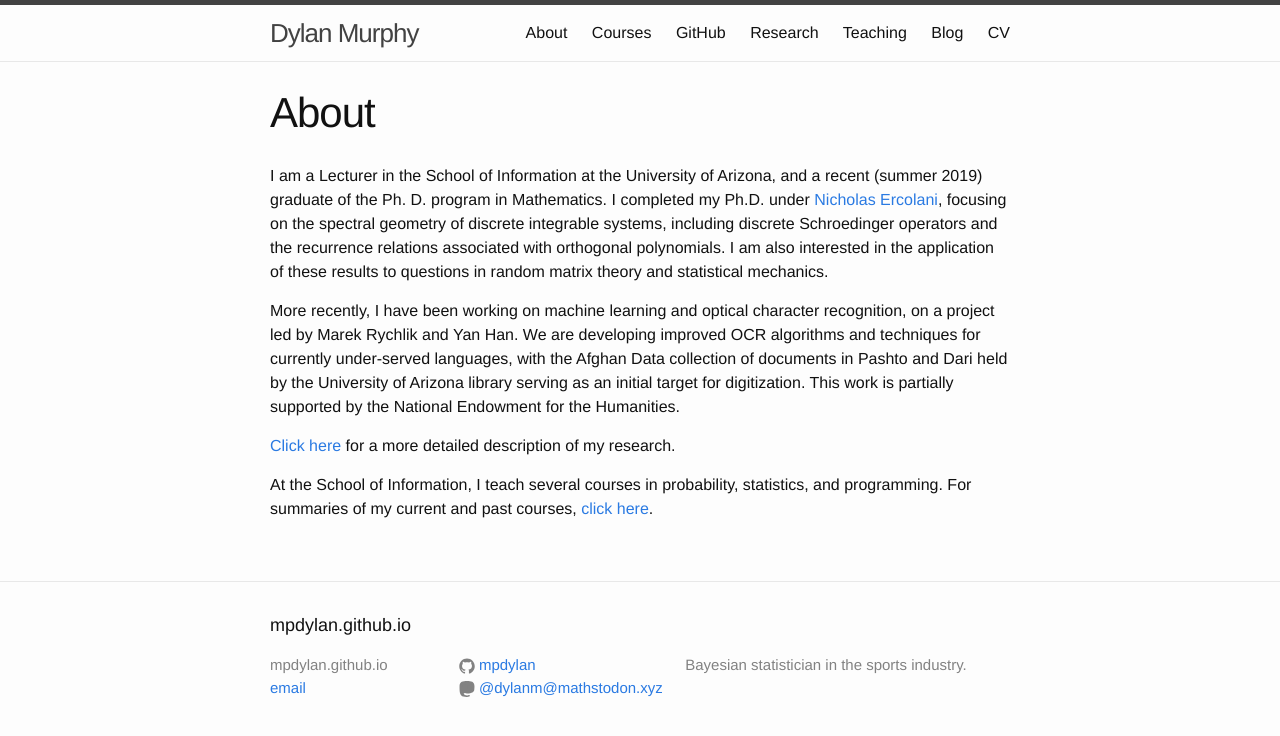
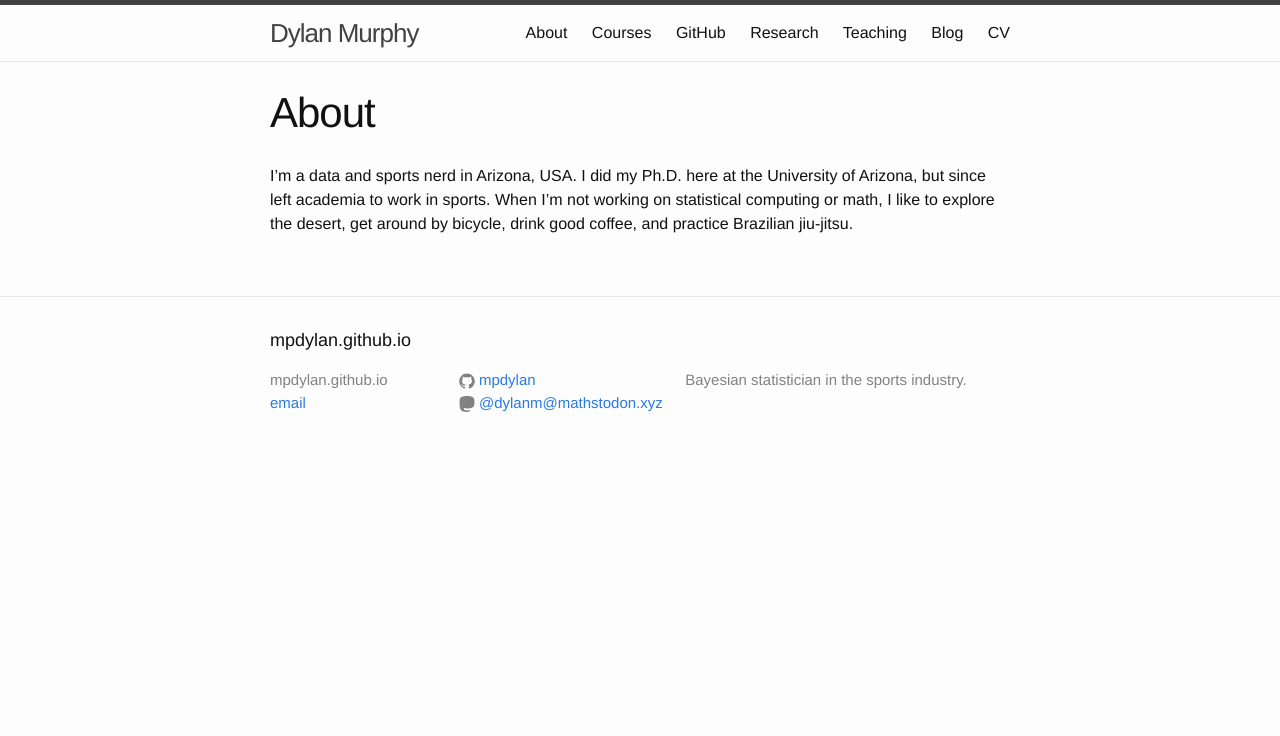
Before and after one commit to mpdylan/mpdylan.github.io, a Jekyll site: the page built from about.md, in a window 1280 px wide. Shown: the top 736 px of the page. Built offline with Jekyll 4.4.1, drawn with Linux system fonts in a browser that asks for light colours.

Commit message:
update about

```diff
--- a/about.md
+++ b/about.md
@@ -5,15 +5,6 @@ category: pages
 permalink: /about/
 ---
 
-I am a Lecturer in the School of Information at the University of Arizona, and a recent (summer 2019) graduate of the Ph. D. program in Mathematics.
-I completed my Ph.D. under [Nicholas Ercolani](http://math.arizona.edu/~ercolani), focusing on the spectral geometry of discrete integrable systems, including discrete Schroedinger operators and the recurrence relations associated with orthogonal polynomials.
-I am also interested in the application of these results to questions in random matrix theory and statistical mechanics.
-
-More recently, I have been working on machine learning and optical character recognition, on a project led by Marek Rychlik and Yan Han.
-We are developing improved OCR algorithms and techniques for currently under-served languages, with the Afghan Data collection of documents in Pashto and Dari held by the University of Arizona library serving as an initial target for digitization.
-This work is partially supported by the National Endowment for the Humanities.
-
-[Click here](../research) for a more detailed description of my research.
-
-At the School of Information, I teach several courses in probability, statistics, and programming.
-For summaries of my current and past courses, [click here](../teaching).
+I'm a data and sports nerd in Arizona, USA. I did my Ph.D. here at the University of Arizona, but since left academia
+to work in sports. When I'm not working on statistical computing or math, I like to explore the desert, get around by
+bicycle, drink good coffee, and practice Brazilian jiu-jitsu.
```
